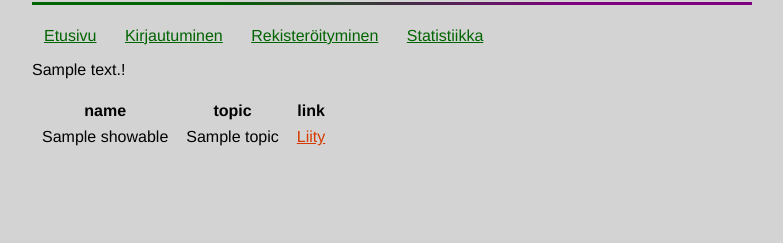
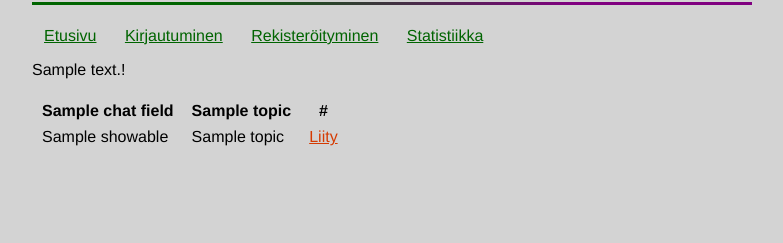
Before and after one commit to RedFoxFinn/tsoha_k23, a Flask app: template templates/index.html in a window 1280 px wide. Shown: the part 57-300 px from the top of the page, without its empty margins (248-1031 px from the left). Run offline with Flask 3, Linux system fonts and the light colour scheme; the template is opened without the code that fills it: most values are stand-ins (such as "Sample title", 1, 10 or a date in 2020).

Commit message:
fixed front page issue with chat list caused by the localization of chat list - added better localization to front page as well

```diff
--- a/templates/chat_list.html
+++ b/templates/chat_list.html
@@ -3,21 +3,21 @@
   <tr>
   {% if management == "True" %}
     <tr>
-      <th>id</th>
-      <th>name</th>
-      <th>topic</th>
-      <th>group</th>
-      <th>link</th>
-      <th>moderator</th>
-      <th>restriction-level</th>
-      <th>edit?</th>
+      <th>{{ local.chat_fields.id }}</th>
+      <th>{{ local.chat_fields.name }}</th>
+      <th>{{ local.chat_fields.topic }}</th>
+      <th>{{ local.chat_fields.group }}</th>
+      <th>{{ local.chat_fields.link }}</th>
+      <th>{{ local.chat_fields.moderator }}</th>
+      <th>{{ local.chat_fields.restriction }}</th>
+      <th>{{ local.chat_fields.edit }}</th>
     </tr>
   {% else %}
     <tr>
-      <th>name</th>
-      <th>topic</th>
-      <th>link</th>
-      {% if session.username %}<th>moderator</th>{% endif %}
+      <th>{{ local.chat_fields.name }}</th>
+      <th>{{ local.chat_fields.topic }}</th>
+      <th>{{ local.chat_fields.link }}</th>
+      {% if session.username %}<th>{{ local.chat_fields.moderator }}</th>{% endif %}
     </tr>
   {% endif %}
   </tr>
--- a/templates/group_list.html
+++ b/templates/group_list.html
@@ -1,9 +1,9 @@
 {% block body %}
   <table>
   <tr>
-    <th>id</th>
-    <th>name</th>
-    <th>restriction</th>
+    <th>{{ local.group_fields.id }}</th>
+    <th>{{ local.group_fields.name }}</th>
+    <th>{{ local.group_fields.restriction }}</th>
   </tr>
   {% for id,name,restriction in groups %}
     {% include "group.html" %}
--- a/templates/index.html
+++ b/templates/index.html
@@ -1,9 +1,9 @@
 {% extends "layout.html" %}
 {% block body %}
   {% if session.username %}
-      <p>{{ text }}, {{ session.username }}!</p>
+      <p>{{ local.text }}, {{ session.username }}!</p>
   {% else %}
-      <p>{{ text }}!</p>
+      <p>{{ local.text }}!</p>
   {% endif %}
   {% include "chat_list.html" %}
 {% endblock %}
```
Also changed, not shown: routes/frontpage.py (+10 -2 lines), routes/management.py (+19 -4 lines), README.md.
